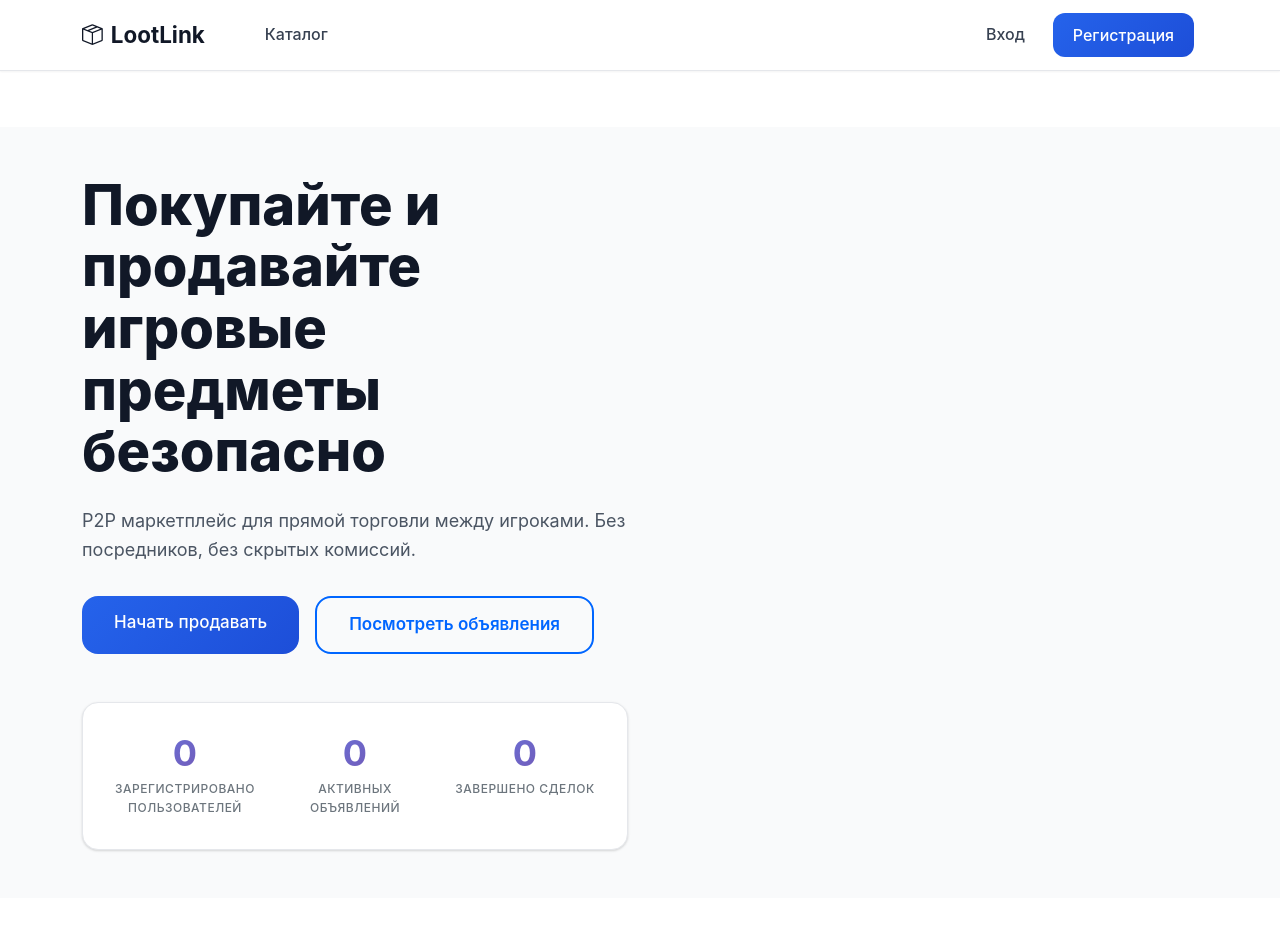
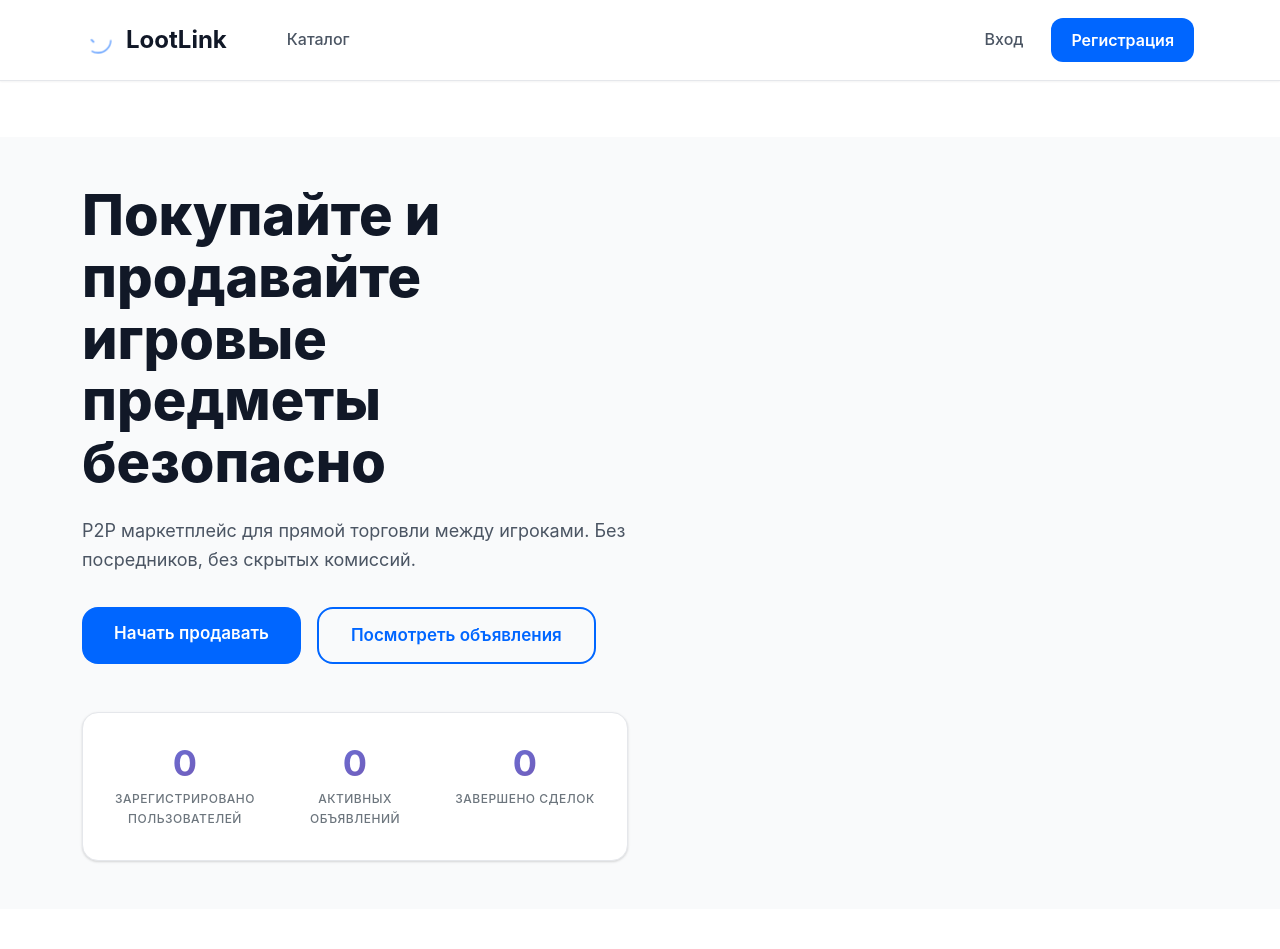
Before and after one commit to reazonvan/LootLink---Marketplace, a Django app: page / in a window 1280 px wide. Shown: the top 949 px of the page. Run offline with Django 4.2, Linux system fonts and the light colour scheme; data that the repository does not hold is empty; parts of the project's set-up code (start-up, migrations or seed data) failed here and were passed over.

Commit message:
revert: rollback header changes

```diff
--- a/static/css/modern-header.css
+++ /dev/null
@@ -1,84 +0,0 @@
-/* Современный минималистичный header */
-
-.navbar {
-    padding: 0.75rem 0 !important;
-    backdrop-filter: blur(10px);
-    background: rgba(255, 255, 255, 0.95) !important;
-}
-
-.navbar-brand {
-    font-weight: 700;
-    display: flex;
-    align-items: center;
-    gap: 0.5rem;
-    transition: color 0.2s;
-}
-
-.navbar-brand:hover {
-    color: #1d4ed8 !important;
-}
-
-.nav-link {
-    font-weight: 500;
-    color: #374151 !important;
-    transition: all 0.2s;
-}
-
-.nav-link:hover {
-    color: #2563eb !important;
-    background: #f3f4f6;
-}
-
-.dropdown-menu {
-    margin-top: 0.5rem !important;
-}
-
-.dropdown-item {
-    transition: all 0.15s;
-    border-radius: 6px;
-    margin: 0 0.25rem;
-}
-
-.dropdown-item:hover {
-    background: #f3f4f6 !important;
-    color: #2563eb !important;
-}
-
-.dropdown-item i {
-    opacity: 0.7;
-}
-
-.dropdown-item:hover i {
-    opacity: 1;
-}
-
-/* Убираем лишние анимации */
-.navbar-brand svg,
-.logo-icon,
-.animate__animated {
-    animation: none !important;
-}
-
-/* Кнопка регистрации */
-.btn-primary {
-    background: linear-gradient(135deg, #2563eb 0%, #1d4ed8 100%);
-    border: none;
-    font-weight: 500;
-    transition: all 0.2s;
-}
-
-.btn-primary:hover {
-    transform: translateY(-1px);
-    box-shadow: 0 4px 12px rgba(37, 99, 235, 0.3);
-}
-
-/* Мобильная версия */
-@media (max-width: 991px) {
-    .navbar {
-        padding: 0.6rem 0 !important;
-    }
-
-    .navbar-brand {
-        font-size: 1.2rem !important;
-    }
-}
--- a/templates/base.html
+++ b/templates/base.html
@@ -79,7 +79,6 @@
     <link rel="stylesheet" href="{% static 'css/style.css' %}">
     <link rel="stylesheet" href="{% static 'css/mobile-improvements.css' %}">
     <link rel="stylesheet" href="{% static 'css/modern-design.css' %}">
-    <link rel="stylesheet" href="{% static 'css/modern-header.css' %}">
     <link rel="stylesheet" href="{% static 'css/image-cropper.css' %}">
     <link rel="stylesheet" href="{% static 'css/ux-improvements.css' %}">
     <link rel="stylesheet" href="{% static 'css/ux-fixes.css' %}">
@@ -134,12 +133,17 @@
     {% block extra_head %}{% endblock %}
 </head>
 <body>
-    <!-- Навигация - Современный минималистичный дизайн -->
-    <nav class="navbar navbar-expand-lg navbar-light bg-white sticky-top shadow-sm" style="border-bottom: 1px solid #e5e7eb;">
+    <!-- Навигация -->
+    <nav class="navbar navbar-expand-lg navbar-light bg-white sticky-top">
         <div class="container">
-            <a class="navbar-brand fw-bold" href="{% url 'listings:home' %}" style="font-size: 1.4rem; color: #2563eb;">
-                <i class="bi bi-box-seam" style="font-size: 1.3rem;"></i>
-                LootLink
+            <a class="navbar-brand" href="{% url 'listings:home' %}">
+                <span class="logo-icon">
+                    <svg class="logo-svg" viewBox="0 0 50 50" xmlns="http://www.w3.org/2000/svg">
+                        <circle class="logo-circle" cx="25" cy="25" r="20" fill="none" stroke="currentColor" stroke-width="2"/>
+                        <path class="logo-path" d="M15 25 L22 32 L35 18" fill="none" stroke="currentColor" stroke-width="3" stroke-linecap="round" stroke-linejoin="round"/>
+                    </svg>
+                </span>
+                <span class="logo-text">LootLink</span>
             </a>
 
             <!-- Мобильная навигация справа -->
```
